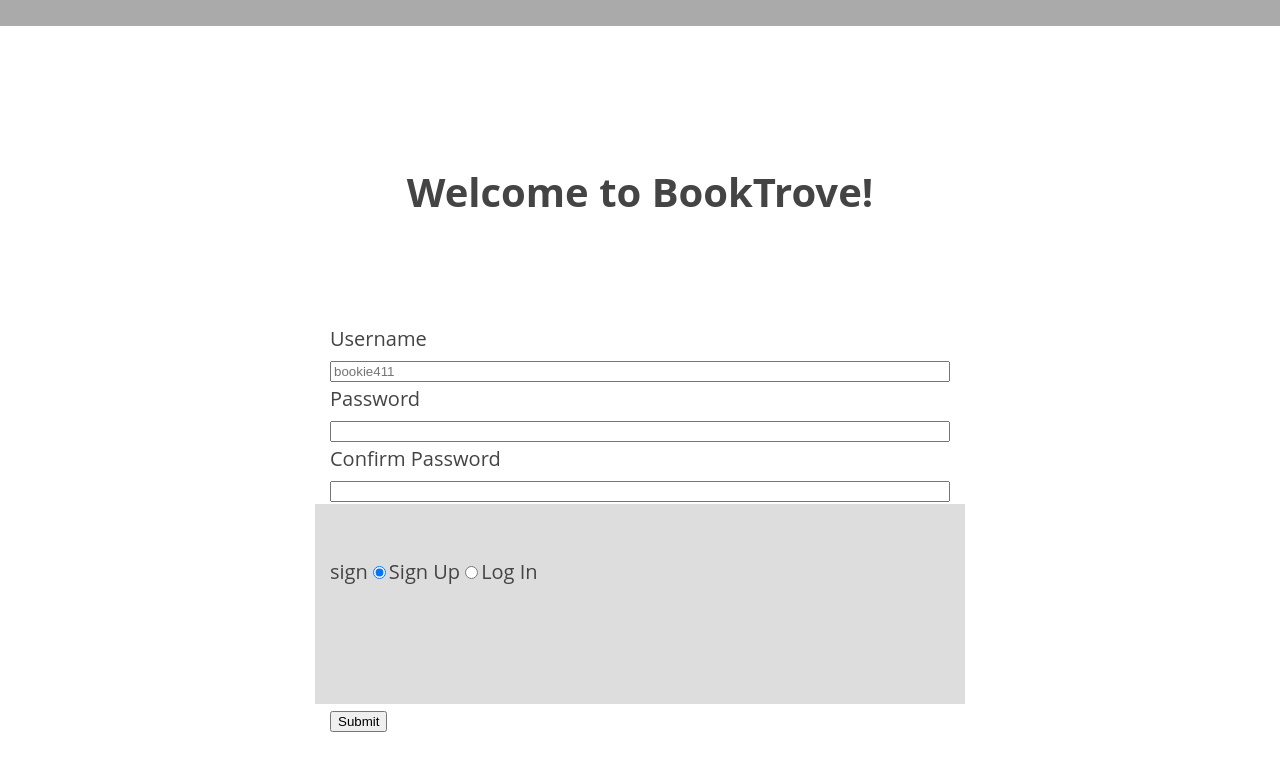
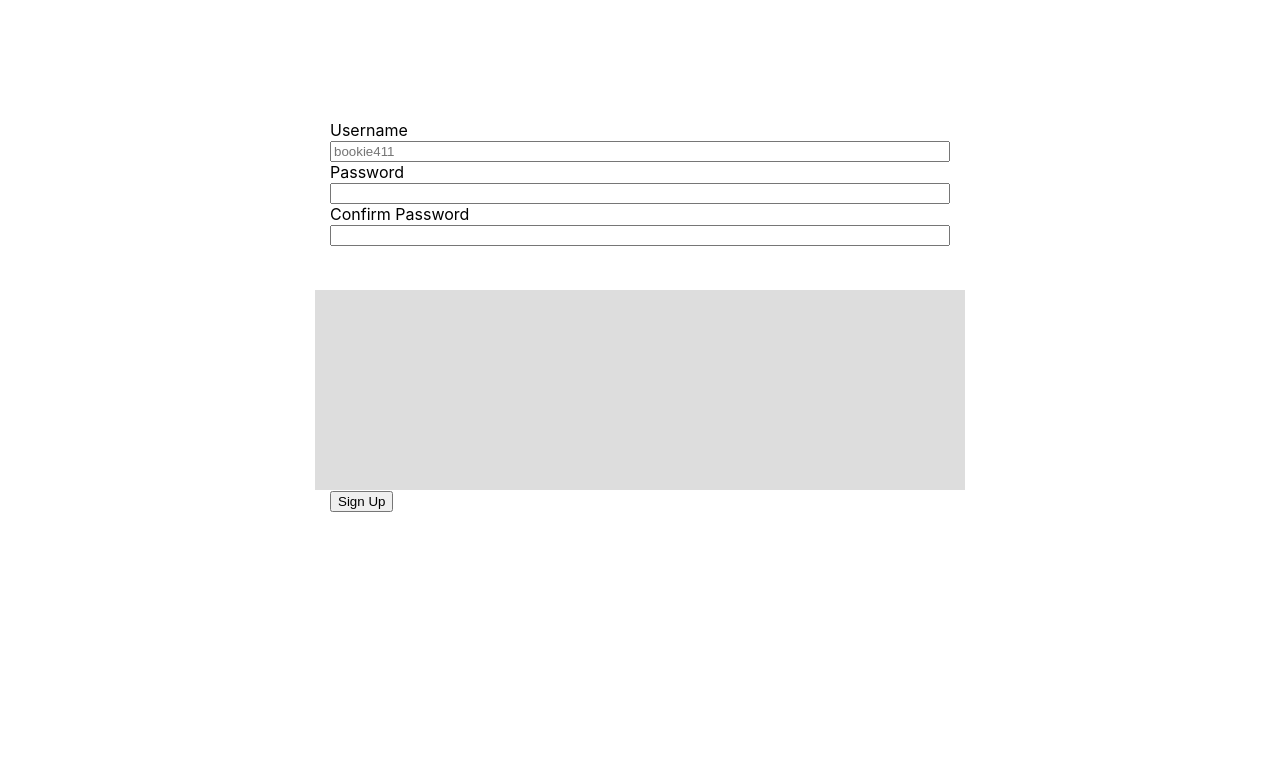
Before and after one commit to orndorfftyler/booktrove-app, a React (Create React App) app: page /signup in a window 1280 px wide. Shown: the top 770 px of the page. Built offline with nearby package versions, Linux system fonts and the light colour scheme.

Commit message:
started splitting signup and login

```diff
--- a/src/App.js
+++ b/src/App.js
@@ -4,6 +4,8 @@ import Book from './Book/Book';
 import Landing from './Landing/Landing';
 import Search from './Search/Search';
 import Signup from './Signup/Signup';
+import Login from './Login/Login';
+
 import BookContext from './BookContext';
 import { v4 as uuid } from 'uuid';
 import TokenService from './services/token-service';
@@ -325,6 +327,12 @@ acquireHelpfulId = (e, user_id, review_id) => {
           historyProp={this.props.history}
         />
 
+        <PublicOnlyRoute
+          path='/login'
+          component={Login}
+          historyProp={this.props.history}
+        />
+
         <PrivateRoute
           path='/search'
           component={Search}
--- a/src/Signup/Signup.js
+++ b/src/Signup/Signup.js
@@ -1,25 +1,167 @@
 import React from 'react';
-import LoginInput from '../LoginInput/LoginInput';
+import SignupLoginErr from '../ErrorComps/SignupLoginErr';
+import BookContext from '../BookContext';
+//import { withRouter } from 'react-router-dom';
+//import { useHistory } from "react-router-dom";
+import { Link } from 'react-router-dom';
+
+import TokenService from '../services/token-service'
+import AuthApiService from '../services/auth-api-service'
 
 import './Signup.css';
 
 class Signup extends React.Component {
 
+    constructor(props) {
+        super(props);
+        this.state = {
+            signOrLogin:'sign',
+            username: '',
+            pw1: '',
+            pw2: '',
+            error: null,
+            signupSuccess: false
+        }
+    }
+    static contextType = BookContext;
+
+    signOrLogin(val) {
+        this.setState({signOrLogin:val});
+    }
+
+    usernameUpdate(val) {
+        this.setState({username:val});
+    }
+
+    pw1Update(val) {
+        this.setState({pw1:val});
+    }
+
+    pw2Update(val) {
+        this.setState({pw2:val});
+    }
+
+    validatePw() {
+        if (this.state.pw1 != this.state.pw2) {
+            return 'passwords do not match';
+        }
+    }
+
+    loginHandler(e, user, pw) {
+        e.preventDefault();
+        if (this.state.signOrLogin == 'sign') {
+
+            this.handleSignup(e, user, pw);
+        } else {
+
+            this.handleSubmitJwtAuth(e, user, pw);
+        }
+    }
+
+    handleSignup = (e, user, pw) => {
+        e.preventDefault()
+        //const { full_name, nick_name, user_name, password } = ev.target
+
+        this.setState({ error: null })
+        AuthApiService.postUser({
+          user_name: user,
+          password: pw
+        })
+          .then(user => {
+            //this.handleSubmitJwtAuth(e, user.user_name, pw);
+            //this.setState({ username: '', pw1:'' })
+            this.setState({signupSuccess:true})
+
+
+        })
+          .catch(res => {
+            this.setState({ error: res.error })
+        })
+    }
+
+
+    handleSubmitJwtAuth = (e, user, pw) => {
+        e.preventDefault()
+        this.setState({ error: null })
+
+        AuthApiService.postLogin({
+          user_name: user,
+          password: pw
+        })
+          .then(res => {
+            this.setState({ username: '', pw1:'' })
+
+            TokenService.saveAuthToken(res.authToken)
+            //this.props.onLoginSuccess()
+            this.context.updateCurrentUser(user);
+            this.props.historyProp.push('/search');
+
+        })
+          .catch(res => {
+            this.setState({ error: res.error })
+        })
+    }
+
     render() {
+        let nowLogin = <h3></h3>;
+
+        if (this.state.signupSuccess) {
+            nowLogin = (
+            <h3>
+                Signup Successful! Please
+                <Link to='/login'>
+                    log in
+                </Link>
+            </h3>
+            )
+        }
+
+        let pwSection = (
+            <>
+                <label htmlFor="pw1">Password</label>
+                <input type="password" name="pw1" id="pw1" required onChange={e => this.pw1Update(e.target.value)}/>
+                <label htmlFor="pw2">Confirm Password</label>
+                <input type="password" name="pw2" id="pw2" required onChange={e => this.pw2Update(e.target.value)}/>
+            </>
+        );
+
+        let buttonSection = (
+            <>
+                <button
+                    type="submit"
+                    disabled={this.validatePw()}>
+                    Sign Up
+                </button>
+                <SignupLoginErr
+                    message={this.validatePw()}
+                />
+            </>
+        );
+
+
+
         return (
-            <div className="look">
-                <nav role="navigation"></nav>
-                <main role="main">
-                <header>
-                    <h1>Welcome to BookTrove!</h1>
+                    <form onSubmit={(e) => this.loginHandler(e, this.state.username, this.state.pw1)}>
+                        <section className="overview-section">
+                            <label htmlFor="username">Username</label>
+                            <input type="text" name="username" placeholder="bookie411" required onChange={e => this.usernameUpdate(e.target.value)}/>
 
-                </header>
-                    <LoginInput
-                        historyProp={this.props.history}
-                    />
-                </main>
+                            {pwSection}
+                        </section>
 
-            </div>
+                        <section className="login-signup-section">
+                        {nowLogin}
+
+                        </section>
+
+                        <section className="button-section">
+                            {buttonSection}
+                            {/*<p>{JSON.stringify(this.context.users)}</p>
+                            <p>{`currentUser: ${this.context.currentUser}`}</p>*/}
+
+                        </section>
+
+                    </form>
         );
     }
 }
```
Also changed, not shown: src/Login/Login.js (renamed from src/LoginInput/LoginInput.js).
